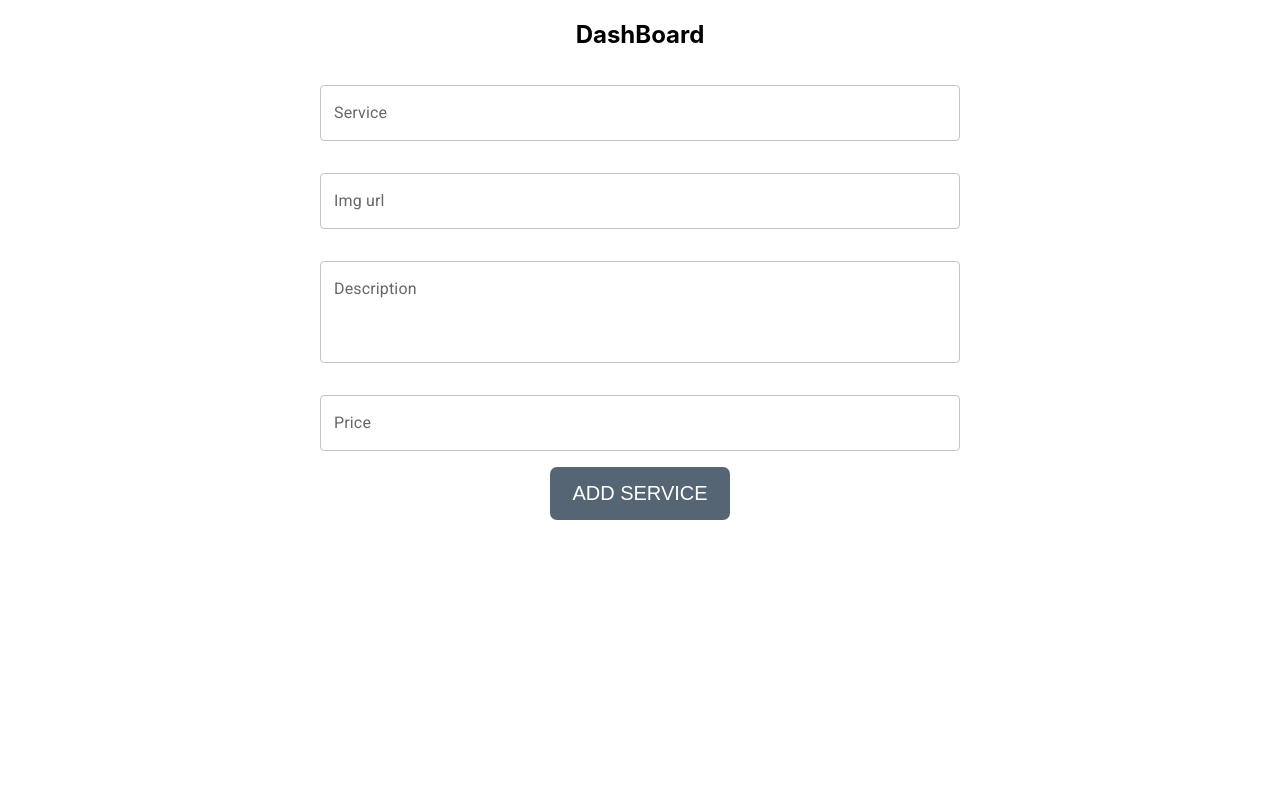
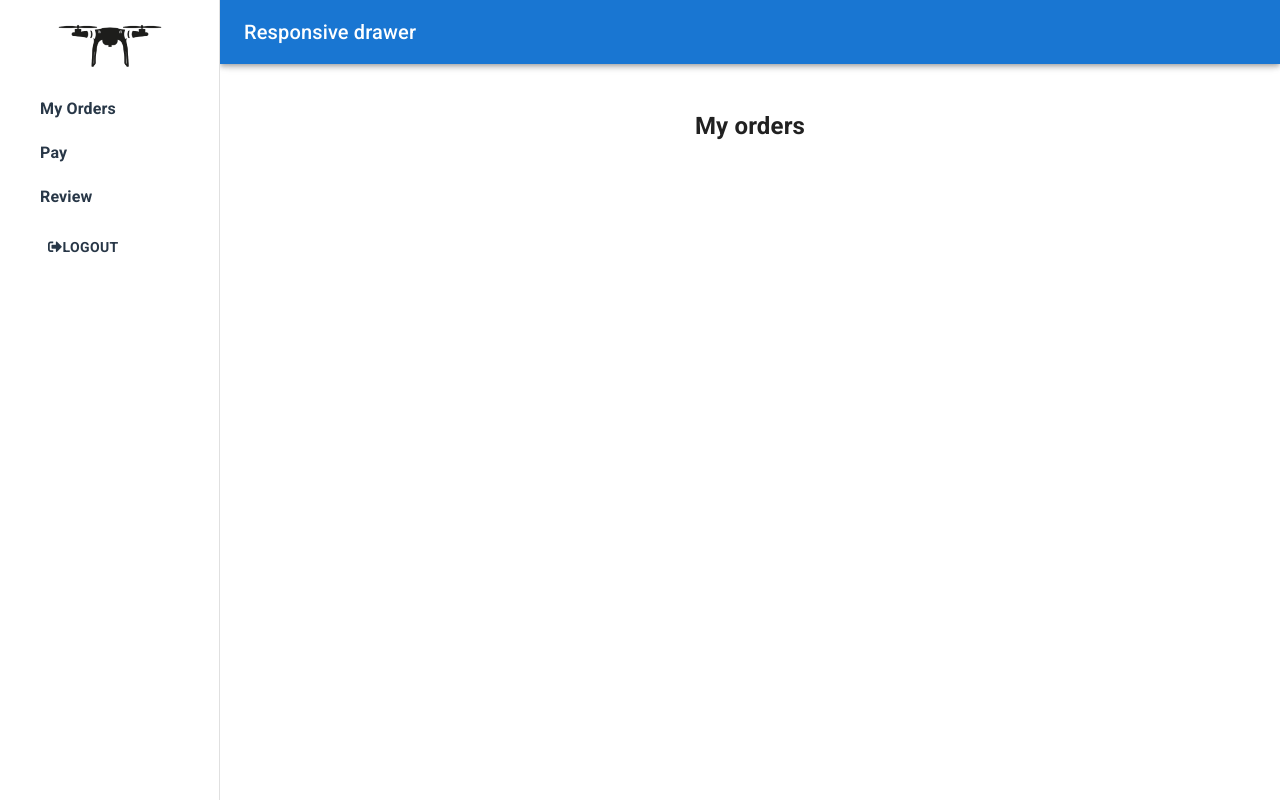
Before and after one commit to nazmul-devs/PcDrone, a React (Create React App) app: page /dashBoard in a window 1280 px wide. Built offline with nearby package versions, Linux system fonts and the light colour scheme; no server answers; sample sign-in values are in the browser's storage.

Commit message:
create dashboard and implement nesting route

```diff
--- a/src/App.css
+++ b/src/App.css
@@ -4,10 +4,11 @@
 * {
 	text-decoration: none;
 	object-fit: cover;
+	list-style-type: none;
 }
-.App-logo {
-	height: 40vmin;
-	pointer-events: none;
+ul > li {
+	margin: 20px 0;
+	text-align: left;
 }
 button {
 	border: none;
--- a/src/App.js
+++ b/src/App.js
@@ -7,6 +7,7 @@ import Login from "./Pages/Login/Login/Login";
 import Register from "./Pages/Login/Register/Register";
 import AuthProvider from "./Context/AuthProvider";
 import PrivateRoute from "./Pages/Login/PrivateRoute/PrivateRoute";
+import Purchase from "./Pages/Purchase/Purchase";
 
 function App() {
 	return (
@@ -26,6 +27,9 @@ function App() {
 						<Route path="/register">
 							<Register />
 						</Route>
+						<PrivateRoute path="/purchase/:index">
+							<Purchase />
+						</PrivateRoute>
 						<Route path="*">
 							<NotFound />
 						</Route>
--- a/src/Hooks/UseFirebase.js
+++ b/src/Hooks/UseFirebase.js
@@ -15,10 +15,12 @@ InitialFirebase();
 const googleProvider = new GoogleAuthProvider();
 
 const UseFirebase = () => {
+	const [admin, setAdmin] = useState(null);
 	const [error, setError] = useState("");
 	const [user, setUser] = useState({});
 	const [loding, setLoading] = useState(true);
 	const [success, setSuccess] = useState(false);
+	const [services, setServices] = useState([]);
 
 	const auth = getAuth();
 	// google login
@@ -120,9 +122,19 @@ const UseFirebase = () => {
 				console.log(data);
 			});
 	};
+
+	// get services
+
+	useEffect(() => {
+		fetch("http://localhost:5000/services")
+			.then((res) => res.json())
+			.then((data) => setServices(data));
+	}, []);
 	return {
+		services,
 		error,
 		user,
+		admin,
 		loding,
 		success,
 		gooleLogin,
--- a/src/Pages/DashBoard/DashBoard/DashBoard.js
+++ b/src/Pages/DashBoard/DashBoard/DashBoard.js
@@ -1,13 +1,227 @@
-import React from "react";
-import AddService from "../Admin/AddService/AddService";
+import * as React from "react";
+import PropTypes from "prop-types";
+import AppBar from "@mui/material/AppBar";
+import Box from "@mui/material/Box";
+import CssBaseline from "@mui/material/CssBaseline";
+import Drawer from "@mui/material/Drawer";
+import IconButton from "@mui/material/IconButton";
+import MenuIcon from "@mui/icons-material/Menu";
+import Toolbar from "@mui/material/Toolbar";
+import Typography from "@mui/material/Typography";
+import {
+	BrowserRouter as Router,
+	Switch,
+	Route,
+	Link,
+	useParams,
+	useRouteMatch,
+} from "react-router-dom";
+import logo from "../../../img/logo.jpg";
+import { Button } from "@mui/material";
+import UseAuth from "../../../Hooks/UseAuth";
+import MyOrders from "../User/MyOrders/MyOrders";
+import Pay from "../User/Pay/Pay";
+import Review from "../User/Review/Review";
 
-const DashBoard = () => {
-	return (
+const drawerWidth = 220;
+
+function DashBoard(props) {
+	const { logOut, user, admin } = UseAuth();
+	const { path, url } = useRouteMatch();
+	const { window } = props;
+	const [mobileOpen, setMobileOpen] = React.useState(false);
+
+	const handleDrawerToggle = () => {
+		setMobileOpen(!mobileOpen);
+	};
+
+	const drawer = (
 		<div>
-			<h2>DashBoard</h2>
-			<AddService />
+			<Link to="/">
+				<img
+					width="110"
+					style={{ cursor: "pointer", marginTop: "20px" }}
+					src={logo}
+					alt=""
+				/>
+			</Link>
+
+			{admin ? (
+				<ul>
+					{" "}
+					<li>
+						<Link
+							to={`${url}/rendering`}
+							style={{ color: "#283747", fontWeight: "bold" }}
+						>
+							Manage all orders
+						</Link>
+					</li>
+					<li>
+						<Link
+							to={`${url}/rendering`}
+							style={{ color: "#283747", fontWeight: "bold" }}
+						>
+							Add new product
+						</Link>
+					</li>
+					<li>
+						<Link
+							to={`${url}/rendering`}
+							style={{ color: "#283747", fontWeight: "bold" }}
+						>
+							Make admin
+						</Link>
+					</li>
+					<li>
+						<Link
+							to={`${url}/rendering`}
+							style={{ color: "#283747", fontWeight: "bold" }}
+						>
+							Manage product
+						</Link>
+					</li>
+				</ul>
+			) : (
+				<ul>
+					{" "}
+					<li>
+						<Link
+							to={url}
+							style={{ color: "#283747", fontWeight: "bold" }}
+						>
+							My Orders
+						</Link>
+					</li>
+					<li>
+						<Link
+							to={`${url}/pay`}
+							style={{ color: "#283747", fontWeight: "bold" }}
+						>
+							Pay
+						</Link>
+					</li>
+					<li>
+						<Link
+							to={`${url}/review`}
+							style={{ color: "#283747", fontWeight: "bold" }}
+						>
+							Review
+						</Link>
+					</li>
+				</ul>
+			)}
+
+			<ul>
+				<li>
+					<Button
+						onClick={logOut}
+						sx={{ color: "#283747", fontWeight: "bold" }}
+					>
+						<i className="fas fa-sign-out-alt"></i> Logout
+					</Button>
+				</li>
+			</ul>
 		</div>
 	);
+
+	const container =
+		window !== undefined ? () => window().document.body : undefined;
+
+	return (
+		<Box sx={{ display: "flex" }}>
+			<CssBaseline />
+			<AppBar
+				position="fixed"
+				sx={{
+					width: { sm: `calc(100% - ${drawerWidth}px)` },
+					ml: { sm: `${drawerWidth}px` },
+				}}
+			>
+				<Toolbar>
+					<IconButton
+						color="inherit"
+						aria-label="open drawer"
+						edge="start"
+						onClick={handleDrawerToggle}
+						sx={{ mr: 2, display: { sm: "none" } }}
+					>
+						<MenuIcon />
+					</IconButton>
+					<Typography variant="h6" noWrap component="div">
+						Responsive drawer
+					</Typography>
+				</Toolbar>
+			</AppBar>
+			<Box
+				component="nav"
+				sx={{ width: { sm: drawerWidth }, flexShrink: { sm: 0 } }}
+				aria-label="mailbox folders"
+			>
+				{/* The implementation can be swapped with js to avoid SEO duplication of links. */}
+				<Drawer
+					container={container}
+					variant="temporary"
+					open={mobileOpen}
+					onClose={handleDrawerToggle}
+					ModalProps={{
+						keepMounted: true, // Better open performance on mobile.
+					}}
+					sx={{
+						display: { xs: "block", sm: "none" },
+						"& .MuiDrawer-paper": {
+							boxSizing: "border-box",
+							width: drawerWidth,
+						},
+					}}
+				>
+					{drawer}
+				</Drawer>
+				<Drawer
+					variant="permanent"
+					sx={{
+						display: { xs: "none", sm: "block" },
+						"& .MuiDrawer-paper": {
+							boxSizing: "border-box",
+							width: drawerWidth,
+						},
+					}}
+					open
+				>
+					{drawer}
+				</Drawer>
+			</Box>
+			<Box
+				component="main"
+				sx={{
+					flexGrow: 1,
+					p: 3,
+					width: { sm: `calc(100% - ${drawerWidth}px)` },
+				}}
+			>
+				<Toolbar />
+				<Switch>
+					<Route exact path={path}>
+						<MyOrders />
+					</Route>
+					<Route path={`${path}/pay`}>
+						<Pay />
+					</Route>
+					<Route path={`${path}/review`}>
+						<Review />
+					</Route>
+				</Switch>
+			</Box>
+		</Box>
+	);
+}
+
+DashBoard.propTypes = {
+	/**
+	 * Injected by the documentation to work in an iframe.
+	 * You won't need it on your project.
+	 */
+	window: PropTypes.func,
 };
 
 export default DashBoard;
--- /dev/null
+++ b/src/Pages/DashBoard/User/MyOrders/MyOrders.js
@@ -0,0 +1,11 @@
+import React from "react";
+
+const MyOrders = () => {
+	return (
+		<div>
+			<h2>My orders</h2>
+		</div>
+	);
+};
+
+export default MyOrders;
--- /dev/null
+++ b/src/Pages/DashBoard/User/Pay/Pay.js
@@ -0,0 +1,11 @@
+import React from "react";
+
+const Pay = () => {
+	return (
+		<div>
+			<h2>Payment</h2>
+		</div>
+	);
+};
+
+export default Pay;
--- /dev/null
+++ b/src/Pages/DashBoard/User/Review/Review.js
@@ -0,0 +1,11 @@
+import React from "react";
+
+const Review = () => {
+	return (
+		<div>
+			<h2>Review</h2>
+		</div>
+	);
+};
+
+export default Review;
--- a/src/Pages/Home/Services/Service/Service.js
+++ b/src/Pages/Home/Services/Service/Service.js
@@ -7,8 +7,9 @@ import {
 	Typography,
 } from "@mui/material";
 import React from "react";
+import { Link } from "react-router-dom";
 
-const Service = ({ service }) => {
+const Service = ({ service, index }) => {
 	const { name, img, descripton, price } = service;
 	return (
 		<Grid item xs={12} md={6}>
@@ -40,7 +41,9 @@ const Service = ({ service }) => {
 					>
 						$ {price}
 					</Typography>
-					<button>buy now</button>
+					<Link to={`purchase/${index}`}>
+						<button>buy now</button>
+					</Link>
 				</CardActions>
 			</Card>
 		</Grid>
--- a/src/Pages/Home/Services/Services/Services.js
+++ b/src/Pages/Home/Services/Services/Services.js
@@ -1,17 +1,12 @@
 import { Container, Grid, Typography } from "@mui/material";
 import { Box } from "@mui/system";
-import React, { useEffect, useState } from "react";
+import React from "react";
+import UseAuth from "../../../../Hooks/UseAuth";
 import Service from "../Service/Service";
 
 const Services = () => {
-	const [services, setServices] = useState([]);
+	const { services } = UseAuth();
 
-	useEffect(() => {
-		fetch("http://localhost:5000/services")
-			.then((res) => res.json())
-			.then((data) => setServices(data));
-	}, []);
-	console.log(services);
 	return (
 		<Box sx={{ background: "#f2f2f2" }}>
 			<Container>
@@ -22,8 +17,8 @@ const Services = () => {
 					Services We Provide
 				</Typography>
 				<Grid container spacing={4} sx={{ mx: "auto", py: 6 }}>
-					{services?.map((service) => (
-						<Service key={service._id} service={service} />
+					{services?.map((service, index) => (
+						<Service key={service._id} service={service} index={index} />
 					))}
 				</Grid>
 			</Container>
--- /dev/null
+++ b/src/Pages/Purchase/Purchase.js
@@ -0,0 +1,156 @@
+import {
+	CardMedia,
+	Container,
+	Grid,
+	TextField,
+	Typography,
+} from "@mui/material";
+import swal from "sweetalert";
+
+import { useForm } from "react-hook-form";
+import { Box } from "@mui/system";
+import React, { useState } from "react";
+import { useHistory, useParams } from "react-router";
+import { Link } from "react-router-dom";
+import UseAuth from "../../Hooks/UseAuth";
+import logo from "../../img/logo.jpg";
+import spinner from "../../img/spinner.gif";
+
+const Purchase = () => {
+	const history = useHistory();
+	const { index } = useParams();
+	const { services, user } = UseAuth();
+	const service = services[index];
+
+	const { register, handleSubmit, reset } = useForm();
+	const onSubmit = (data) => {
+		data.productName = service.name;
+		data.productPrice = service.price;
+		fetch("http://localhost:5000/orders", {
+			method: "POST",
+			headers: {
+				"content-type": "application/json",
+			},
+			body: JSON.stringify(data),
+		})
+			.then((res) => res.json())
+			.then((data) => {
+				if (data.acknowledged) {
+					swal("Good job!", "Your order successfully done!", "success");
+					history.push("/");
+				}
+			});
+		reset();
+	};
+
+	return (
+		<Box>
+			<Container sx={{ mt: 6 }}>
+				<Grid container spacing={3}>
+					<Grid item xs={12} md={7}>
+						<CardMedia
+							component="img"
+							width="100%"
+							image={service?.img}
+							alt="green iguana"
+							sx={{ border: "1px solid lightgray", p: 2 }}
+						/>
+						<Typography
+							variant="body1"
+							sx={{
+								fontWeight: "bold",
+								color: "#525E6B",
+								my: 2,
+								textAlign: "justify",
+							}}
+						>
+							Description : {service?.descripton}
+						</Typography>
+						<Typography
+							variant="h6"
+							sx={{
+								fontWeight: "bold",
+								color: "#525E6B",
+								my: 2,
+								textAlign: "justify",
+							}}
+						>
+							Price : $ {service?.price}
+						</Typography>
+					</Grid>
+					<Grid item xs={12} md={5}>
+						<form
+							onSubmit={handleSubmit(onSubmit)}
+							style={{
+								display: "flex",
+								alignItems: "center",
+								flexDirection: "column",
+								maxWidth: "500px",
+								padding: "15px 15px",
+								background: "#fff",
+								height: "500px",
+							}}
+						>
+							<Link to="/">
+								<img
+									width="110"
+									style={{ cursor: "pointer" }}
+									src={logo}
+									alt=""
+								/>
+							</Link>
+							<Typography
+								variant="h5"
+								sx={{
+									fontWeight: "bold",
+									color: "#525E6B",
+									my: 1,
+									textAlign: "justify",
+									px: 3,
+								}}
+							>
+								{service?.name}
+							</Typography>
+							<TextField
+								{...register("name")}
+								id="outlined-basic"
+								defaultValue={user.displayName}
+								variant="standard"
+								sx={{ width: 400, my: 2 }}
+							/>
+							<TextField
+								{...register("email")}
+								id="outlined-basic"
+								defaultValue={user.email}
+								type="email"
+								variant="standard"
+								sx={{ width: 400, my: 2 }}
+							/>
+							<TextField
+								{...register("address")}
+								id="outlined-basic"
+								label="Your address"
+								variant="standard"
+								sx={{ width: 400, my: 2 }}
+							/>
+							<TextField
+								{...register("phone")}
+								id="outlined-basic"
+								label="Phone no"
+								variant="standard"
+								type="number"
+								sx={{ width: 400, my: 2 }}
+							/>
+
+							<button type="submit" className="login-btn">
+								Order now
+							</button>
+						</form>
+					</Grid>
+				</Grid>
+			</Container>
+		</Box>
+	);
+};
+
+export default Purchase;
```
